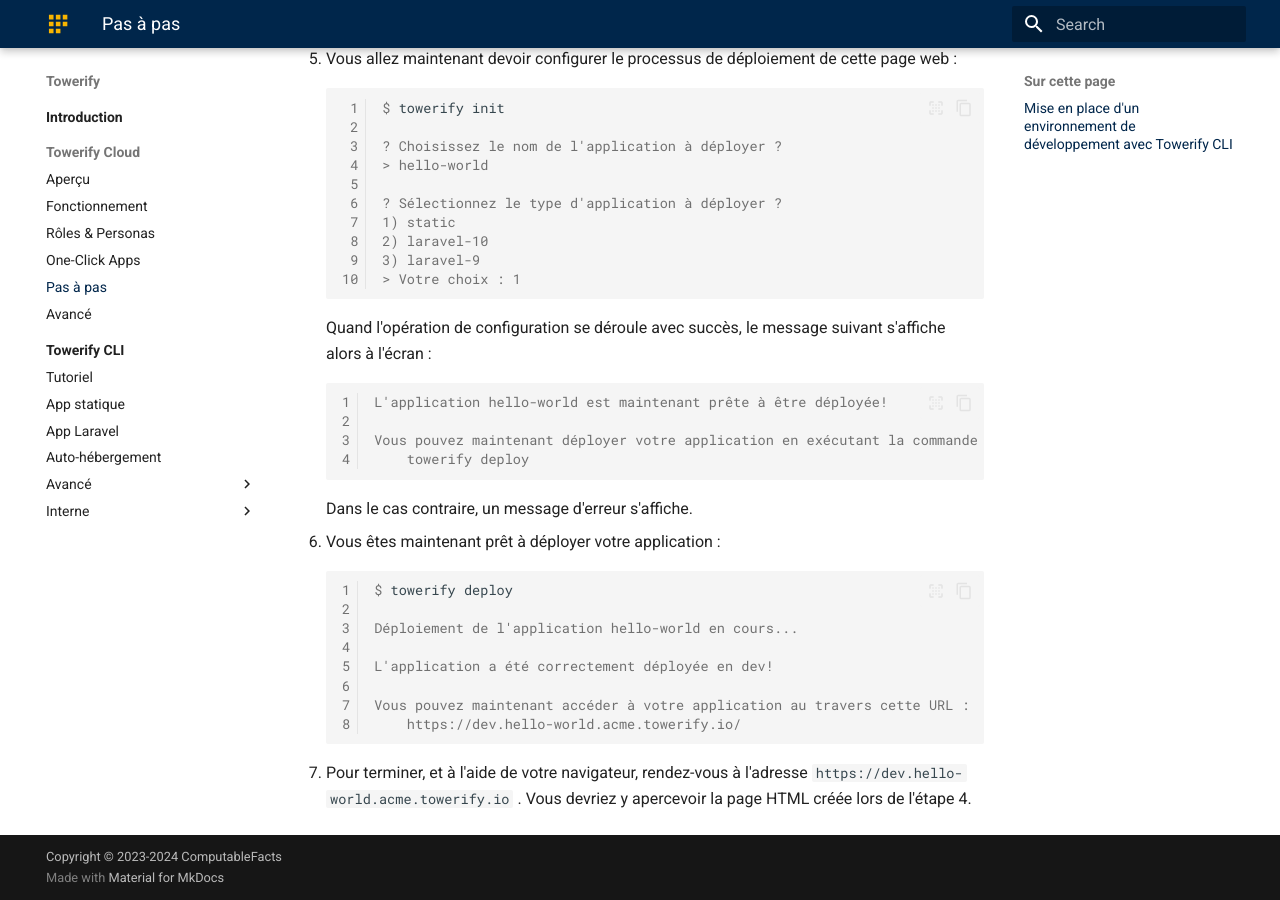
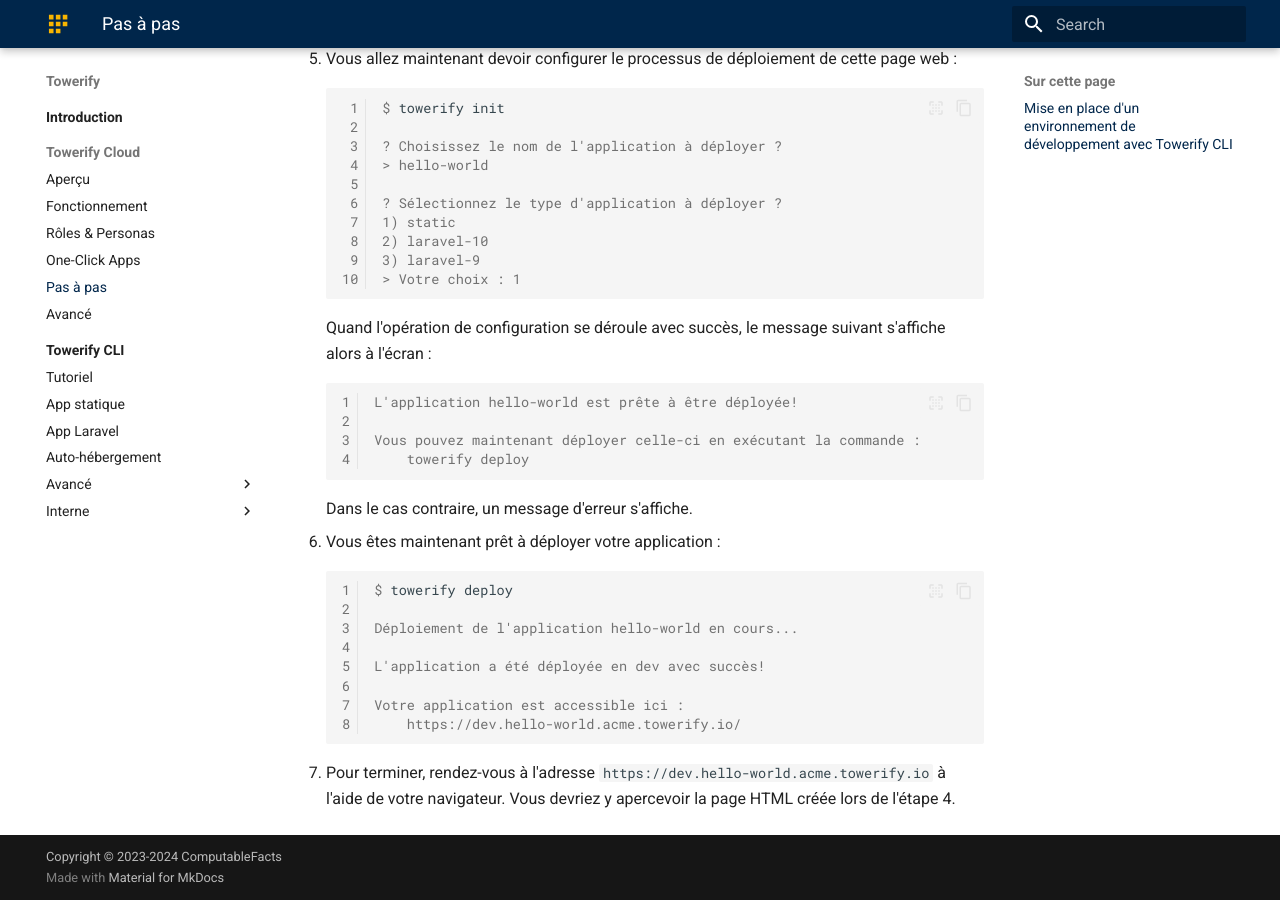
Before and after one commit to computablefacts/towerify-docs, an MkDocs documentation site: the page built from docs/cloud/walkthroughs.md, in a window 1280 px wide and 900 px high, scrolled down 1692 px. Built offline with MkDocs 1.6.1 and Material for MkDocs 9.7.7, drawn with Linux system fonts in a browser that asks for light colours.

Commit message:
Fixup! Add a walkthroughs page :)

````diff
--- a/docs/cloud/walkthroughs.md
+++ b/docs/cloud/walkthroughs.md
@@ -73,9 +73,9 @@
    ```
    Quand l'opération de configuration se déroule avec succès, le message suivant s'affiche alors à l'écran :
    ```console
-   L'application hello-world est maintenant prête à être déployée!
+   L'application hello-world est prête à être déployée!
 
-   Vous pouvez maintenant déployer votre application en exécutant la commande :
+   Vous pouvez maintenant déployer celle-ci en exécutant la commande :
        towerify deploy
    ```
    Dans le cas contraire, un message d'erreur s'affiche.
@@ -85,10 +85,10 @@
 
    Déploiement de l'application hello-world en cours...
 
-   L'application a été correctement déployée en dev!
+   L'application a été déployée en dev avec succès!
 
-   Vous pouvez maintenant accéder à votre application au travers cette URL :
+   Votre application est accessible ici :
        https://dev.hello-world.acme.towerify.io/
    ```
-7. Pour terminer, et à l'aide de votre navigateur, rendez-vous à l'adresse `https://dev.hello-world.acme.towerify.io` .
+7. Pour terminer, rendez-vous à l'adresse `https://dev.hello-world.acme.towerify.io` à l'aide de votre navigateur.
    Vous devriez y apercevoir la page HTML créée lors de l'étape 4.
````
